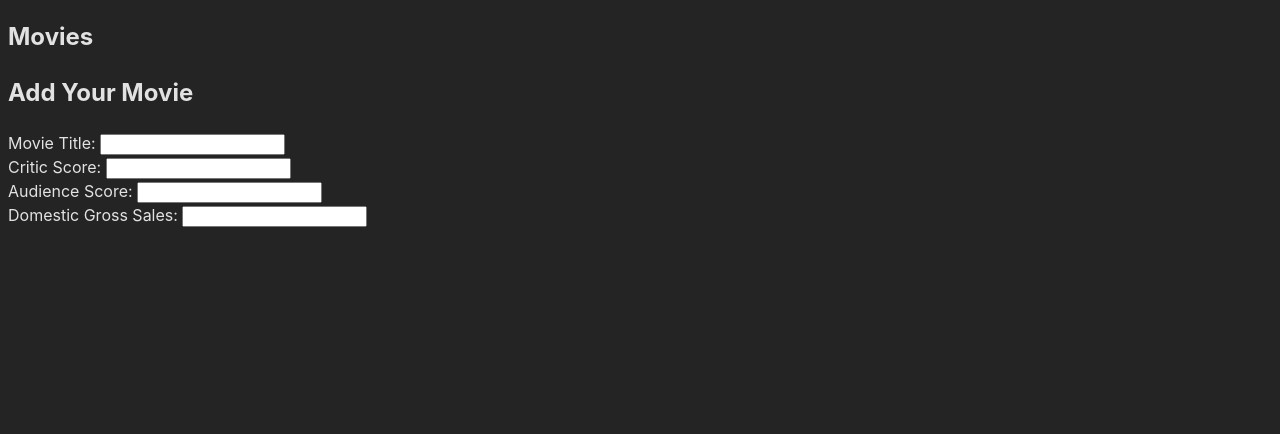
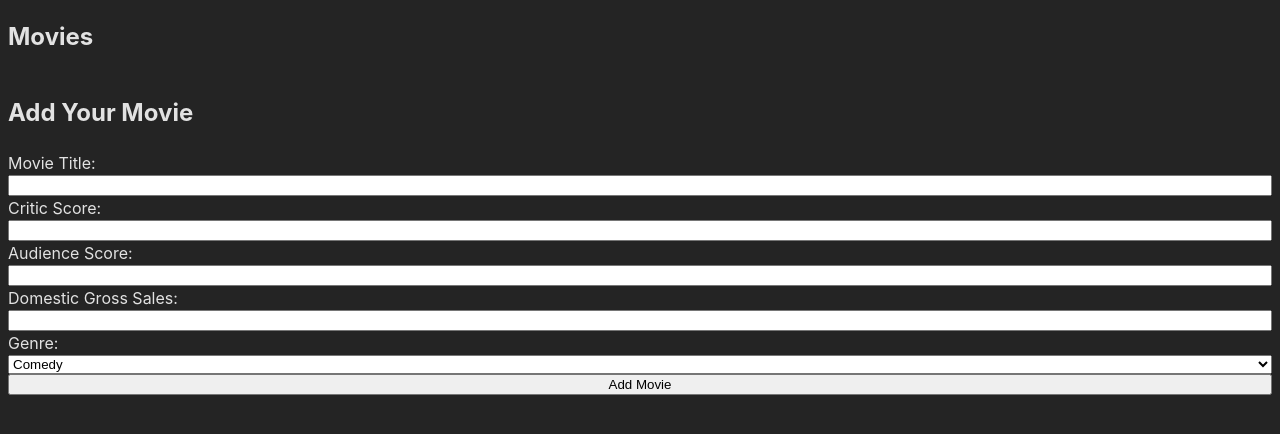
Before and after one commit to Joeyyyys/MovieComparison, a website built with Vite: page index.html in a window 1280 px wide. Shown: the part 72-506 px from the top of the page. Built offline with nearby package versions, Linux system fonts and the light colour scheme.

Commit message:
added a select html tag so a user can choose specific genres when adding a movie into our default movies section

```diff
--- a/index.html
+++ b/index.html
@@ -13,13 +13,24 @@
       <form id="new-movie-adder" aria-labelledby="form-heading">
         <h2>Add Your Movie</h2>
         <label for="movie-title">Movie Title:</label>
-        <input id="movie-title" type="text" name="movie-title"><br>
+        <input id="movie-title" type="text" name="movie-title">
         <label for="critic-score">Critic Score:</label>
-        <input id="critic-score" type="text" name="critic-score"><br>
+        <input id="critic-score" type="text" name="critic-score">
         <label for="audience-score">Audience Score:</label>
-        <input id="audience-score" type="text" name="audience-score"><br>
+        <input id="audience-score" type="text" name="audience-score">
         <label for="domestic-gross-sales">Domestic Gross Sales:</label>
-        <input id="domestic-gross-sales" type="text" name="domestic-gross-sales"><br>
+        <input id="domestic-gross-sales" type="text" name="domestic-gross-sales">
+        <label for="genre">Genre:</label>
+        <select id="genre" name="genre">
+          <option value="comedy">Comedy</option>
+          <option value="action">Action</option>
+          <option value="adventure">Adventure</option>
+          <option value="drama">Drama</option>
+          <option value="concert">Concert</option>
+          <option value="horror">Horror</option>
+          <option value="documentary">Documentary</option>
+        </select>
+        <button>Add Movie</button>
       </form>
     </main>
     <script type="module" src="/src/main.js"></script>
--- a/src/style.css
+++ b/src/style.css
@@ -13,3 +13,9 @@
   -moz-osx-font-smoothing: grayscale;
   -webkit-text-size-adjust: 100%;
 }
+
+form {
+  display: flex;
+  flex-direction: column;
+
+}
```
